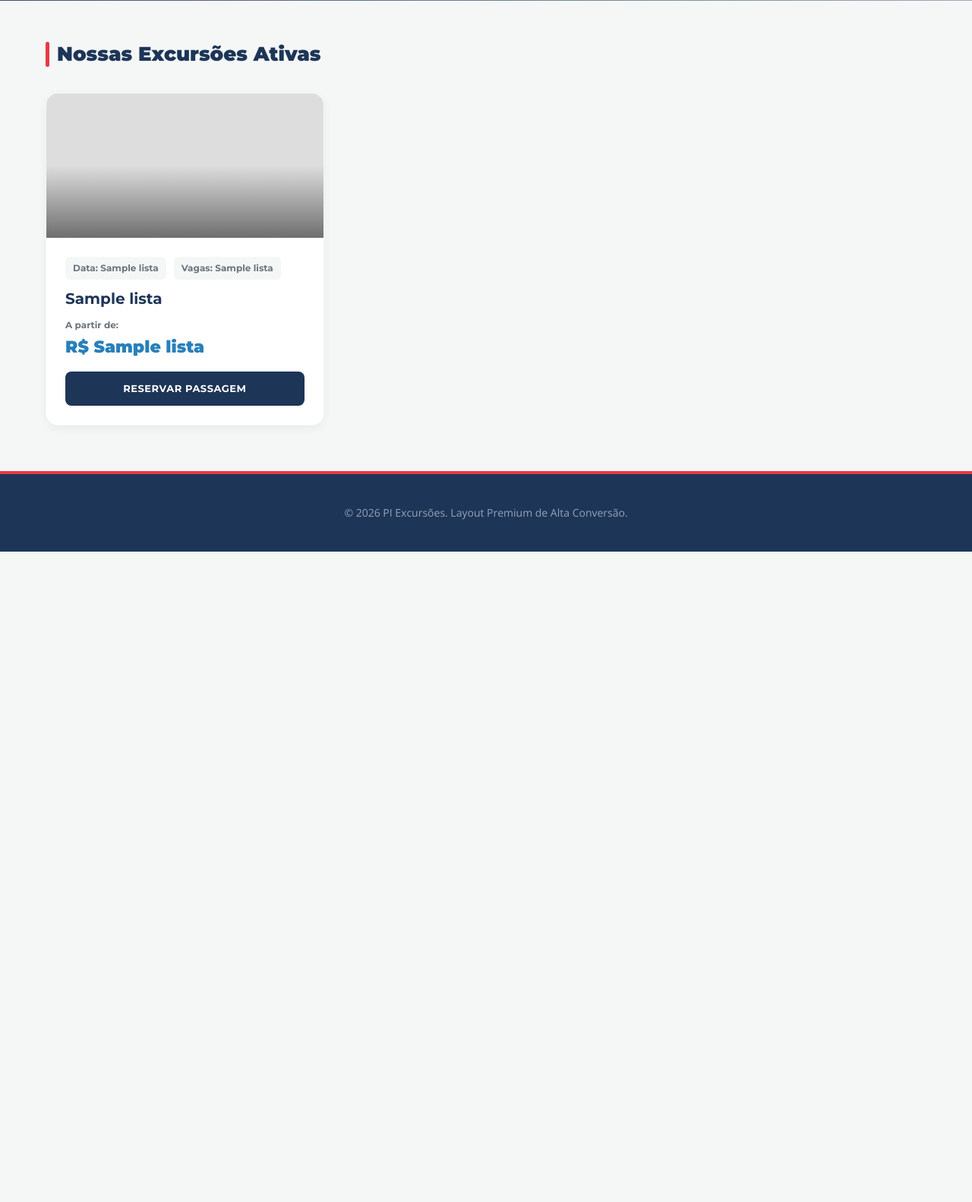
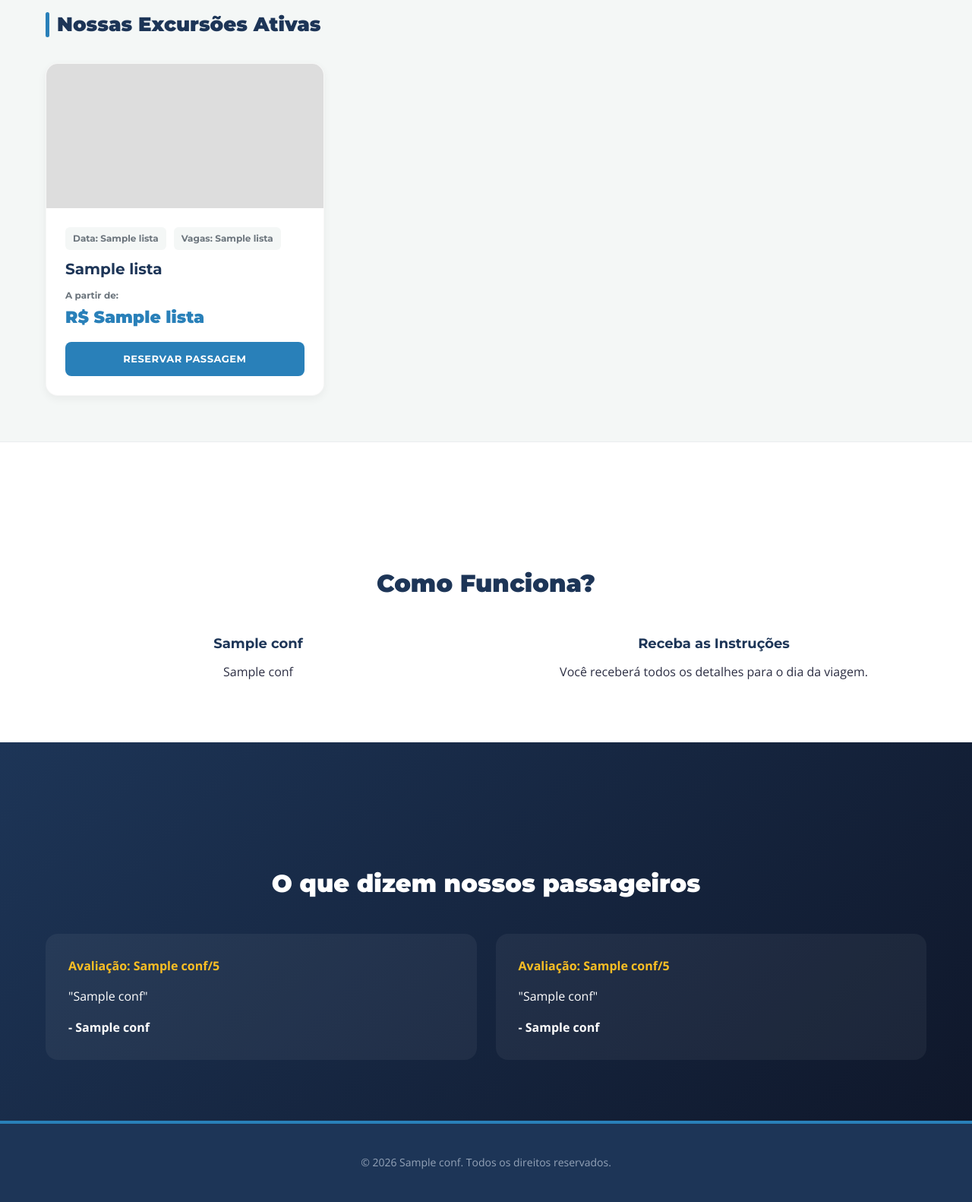
Before and after one commit to Lipeinocencio/projeto-integrador-excursoes, a Flask app: template templates/site.html in a window 1280 px wide. Shown: the part 573-2155 px from the top of the page at 76% size. Before the commit the page ends 1299 px from the top, so only its background shows below. Run offline with Flask 3, Linux system fonts and the light colour scheme; the template is opened without the code that fills it: most values are stand-ins (such as "Sample title", 1, 10 or a date in 2020); some libraries are stand-ins or nearby versions.

Commit message:
Update site.html

```diff
--- a/templates/site.html
+++ b/templates/site.html
@@ -3,18 +3,15 @@
 <head>
     <meta charset="UTF-8">
     <meta name="viewport" content="width=device-width, initial-scale=1.0">
-    <title>PI Excursões - Site Oficial</title>
-
-    <link rel="preconnect" href="https://fonts.googleapis.com">
-    <link rel="preconnect" href="https://fonts.gstatic.com" crossorigin>
+    <title>{{ conf[1] }} - Site Oficial</title>
     <link href="https://fonts.googleapis.com/css2?family=Montserrat:wght@500;700;900&family=Open+Sans:wght@400;600;700&display=swap" rel="stylesheet">
 
     <style>
         :root {
-            --primary-color: #E63946;
-            --primary-hover: #D62828;
-            --secondary-color: #1D3557;
-            --secondary-hover: #14213d;
+            --primary-color: #1D3557;
+            --primary-hover: #14213d;
+            --secondary-color: #2980b9;
+            --secondary-hover: #1f6391;
             --text-dark: #2B2D42;
             --text-light: #6C757D;
             --bg-light: #F4F7F6;
@@ -24,69 +21,78 @@
             --shadow-md: 0 12px 30px rgba(0,0,0,0.08);
             --radius-main: 16px;
             --radius-btn: 8px;
-            --accent-blue: #2980b9; /* Substituição de tons verdes */
+            --accent-blue: #2980b9;
         }
 
         * { margin: 0; padding: 0; box-sizing: border-box; }
         body { background-color: var(--bg-light); color: var(--text-dark); font-family: 'Open Sans', sans-serif; line-height: 1.6; overflow-x: hidden; }
         h1, h2, h3, h4, .logo { font-family: 'Montserrat', sans-serif; }
         a { text-decoration: none; color: inherit; transition: color 0.3s; }
-        a:hover { color: var(--primary-color); }
-        ul { list-style: none; }
+        a:hover { color: var(--secondary-color); }
         .container { max-width: 1200px; margin: 0 auto; padding: 0 20px; }
 
         .btn { padding: 12px 24px; border: none; border-radius: var(--radius-btn); cursor: pointer; font-family: 'Montserrat', sans-serif; font-weight: 700; font-size: 13px; text-transform: uppercase; letter-spacing: 0.5px; transition: all 0.3s ease; text-align: center; }
-        .btn-primary { background-color: var(--primary-color); color: var(--white); box-shadow: 0 4px 10px rgba(230, 57, 70, 0.3); }
-        .btn-primary:hover { background-color: var(--primary-hover); transform: translateY(-2px); box-shadow: 0 6px 15px rgba(230, 57, 70, 0.4); }
+        .btn-primary { background-color: var(--primary-color); color: var(--white); }
+        .btn-primary:hover { background-color: var(--primary-hover); transform: translateY(-2px); }
         .btn-secondary { background-color: var(--secondary-color); color: var(--white); width: 100%; margin-top: 15px; }
-        .btn-secondary:hover { background-color: var(--secondary-hover); transform: translateY(-2px); box-shadow: 0 6px 15px rgba(29, 53, 87, 0.3); }
-        .btn-outline { border: 1px solid var(--border-color); background: var(--bg-light); padding: 8px 12px; border-radius: var(--radius-btn); cursor: pointer; transition: 0.3s; color: var(--text-light); font-size: 12px; font-weight: 600;}
-        .btn-outline:hover { background: var(--border-color); color: var(--primary-color); }
+        .btn-secondary:hover { background-color: var(--secondary-hover); transform: translateY(-2px); }
 
         .top-bar { background-color: var(--text-dark); color: #ccc; font-size: 12px; padding: 10px 0; font-weight: 600; }
         .top-bar .container { display: flex; justify-content: space-between; }
-        .top-bar span { margin-right: 15px; }
 
         header { background-color: var(--white); box-shadow: var(--shadow-sm); position: sticky; top: 0; z-index: 100; }
         .header-main { display: flex; justify-content: space-between; align-items: center; padding: 20px 0; }
-        .logo { font-size: 26px; font-weight: 900; color: var(--primary-color); text-transform: uppercase; letter-spacing: -1px; }
-        .search-container { flex: 1; max-width: 450px; margin: 0 40px; position: relative; }
-        .search-container input { width: 100%; padding: 12px 20px; border: 2px solid var(--bg-light); border-radius: 30px; outline: none; font-family: 'Open Sans', sans-serif; font-size: 14px; transition: 0.3s; background-color: var(--bg-light); }
-        .search-container input:focus { border-color: var(--secondary-color); background-color: var(--white); }
 
-        .header-actions { display: flex; gap: 25px; align-items: center; color: var(--secondary-color); font-family: 'Montserrat', sans-serif; font-size: 14px; font-weight: 700; text-transform: uppercase; }
-        .header-actions a { cursor: pointer; transition: 0.3s; position: relative; }
-        .header-actions a:hover { color: var(--primary-color); }
+        .logo-container { display: flex; align-items: center; gap: 15px; }
+        .logo-img { height: 40px; border-radius: 4px; }
+        .logo-text { font-size: 26px; font-weight: 900; color: var(--primary-color); text-transform: uppercase; letter-spacing: -1px; }
+
+        .header-actions { display: flex; gap: 25px; align-items: center; color: var(--primary-color); font-family: 'Montserrat', sans-serif; font-size: 14px; font-weight: 700; text-transform: uppercase; }
+        .header-actions a { cursor: pointer; transition: 0.3s; }
 
         .navbar { background-color: var(--white); border-top: 1px solid var(--border-color); display: flex; justify-content: center; padding: 15px 0; gap: 40px; }
-        .navbar a { font-family: 'Montserrat', sans-serif; font-weight: 700; font-size: 13px; text-transform: uppercase; letter-spacing: 1px; color: var(--secondary-color); position: relative; }
-        .navbar a::after { content: ''; position: absolute; width: 0; height: 2px; bottom: -5px; left: 0; background-color: var(--primary-color); transition: width 0.3s; }
-        .navbar a:hover::after { width: 100%; }
+        .navbar a { font-family: 'Montserrat', sans-serif; font-weight: 700; font-size: 13px; text-transform: uppercase; color: var(--primary-color); }
 
-        .hero { background: linear-gradient(to right, rgba(29, 53, 87, 0.85), rgba(29, 53, 87, 0.4)), url('https://via.placeholder.com/1200x500/1D3557/fff?text=SHOW+INCRIVEL') center/cover; color: var(--white); padding: 120px 20px; display: flex; flex-direction: column; justify-content: center; align-items: center; text-align: center; }
-        .hero h1 { font-size: 48px; margin-bottom: 15px; text-transform: uppercase; font-weight: 900; letter-spacing: -1px; text-shadow: 0 4px 10px rgba(0,0,0,0.3); }
+        /* Renderização Dinâmica do Banner Principal via CMS */
+        .hero {
+            background: linear-gradient(to right, rgba(29, 53, 87, 0.85), rgba(29, 53, 87, 0.4)),
+            url('{% if conf[3] %}{{ url_for("static", filename="uploads/" + conf[3]) }}{% else %}https://via.placeholder.com/1200x500/1D3557/fff?text=DESTAQUE{% endif %}') center/cover;
+            color: var(--white); padding: 120px 20px; display: flex; flex-direction: column; justify-content: center; align-items: center; text-align: center;
+        }
+        .hero h1 { font-size: 48px; margin-bottom: 15px; text-transform: uppercase; font-weight: 900; text-shadow: 0 4px 10px rgba(0,0,0,0.3); }
         .hero p { font-size: 20px; font-weight: 400; max-width: 600px; text-shadow: 0 2px 5px rgba(0,0,0,0.3); }
 
         .section-header { display: flex; justify-content: space-between; align-items: flex-end; margin-bottom: 30px; margin-top: 50px;}
-        .section-header h2 { font-size: 26px; color: var(--secondary-color); font-weight: 900; position: relative; padding-left: 15px; }
-        .section-header h2::before { content: ''; position: absolute; left: 0; top: 10%; height: 80%; width: 5px; background-color: var(--primary-color); border-radius: 5px; }
+        .section-header h2 { font-size: 26px; color: var(--primary-color); font-weight: 900; position: relative; padding-left: 15px; }
+        .section-header h2::before { content: ''; position: absolute; left: 0; top: 10%; height: 80%; width: 5px; background-color: var(--secondary-color); border-radius: 5px; }
 
         .grid { display: grid; grid-template-columns: repeat(auto-fill, minmax(280px, 1fr)); gap: 30px; margin-bottom: 60px; }
-
-        .card { background: var(--white); border-radius: var(--radius-main); overflow: hidden; box-shadow: var(--shadow-sm); transition: all 0.3s ease; display: flex; flex-direction: column; position: relative; border: 1px solid rgba(0,0,0,0.03); }
-        .card:hover { transform: translateY(-8px); box-shadow: var(--shadow-md); border-color: rgba(0,0,0,0.08); }
+        .card { background: var(--white); border-radius: var(--radius-main); overflow: hidden; box-shadow: var(--shadow-sm); transition: all 0.3s ease; display: flex; flex-direction: column; border: 1px solid rgba(0,0,0,0.03); }
+        .card:hover { transform: translateY(-8px); box-shadow: var(--shadow-md); }
 
         .card-img { height: 190px; background-color: #ddd; display: flex; align-items: center; justify-content: center; background-size: cover; background-position: center; position: relative; }
-        .card-img::after { content: ''; position: absolute; bottom: 0; left: 0; width: 100%; height: 50%; background: linear-gradient(to top, rgba(0,0,0,0.5), transparent); }
-
         .card-body { padding: 25px; display: flex; flex-direction: column; flex: 1; }
         .card-meta { display: flex; flex-wrap: wrap; gap: 10px; font-size: 12px; color: var(--text-light); margin-bottom: 12px; font-weight: 600; }
         .card-meta span { background: var(--bg-light); padding: 5px 10px; border-radius: 6px; font-family: 'Montserrat', sans-serif; }
-        .card-title { font-size: 20px; margin-bottom: 12px; color: var(--secondary-color); line-height: 1.3; }
+        .card-title { font-size: 20px; margin-bottom: 12px; color: var(--primary-color); line-height: 1.3; }
         .card-price { font-size: 22px; color: var(--accent-blue); font-weight: 900; margin-top: auto; font-family: 'Montserrat', sans-serif;}
         .card-price small { font-size: 12px; font-weight: 600; color: var(--text-light); display: block; margin-bottom: 2px; }
 
-        footer { background-color: var(--secondary-color); color: #94A3B8; padding: 40px 0; text-align: center; font-size: 14px; border-top: 4px solid var(--primary-color);}
+        /* Como Funciona e FAQ */
+        .section-title-center { text-align: center; margin-bottom: 40px; margin-top: 80px;}
+        .section-title-center h2 { font-size: 32px; color: var(--primary-color); font-weight: 900;}
+        .steps-wrapper { background-color: var(--white); padding: 80px 0; border-top: 1px solid var(--border-color); }
+        .steps-grid { display: grid; grid-template-columns: repeat(auto-fit, minmax(250px, 1fr)); gap: 40px; text-align: center; }
+        .step-title { font-size: 18px; margin-bottom: 10px; color: var(--primary-color); }
+
+        /* Depoimentos */
+        .testimonials { background: linear-gradient(135deg, var(--primary-color) 0%, #0F172A 100%); color: var(--white); padding: 80px 0; text-align: center; }
+        .testimonials .section-title-center h2 { color: var(--white); }
+        .test-grid { display: grid; grid-template-columns: repeat(auto-fit, minmax(320px, 1fr)); gap: 25px; }
+        .test-card { background: rgba(255, 255, 255, 0.05); padding: 30px; border-radius: var(--radius-main); text-align: left; }
+        .stars { color: #FBBF24; font-weight: 700; margin-bottom: 15px; }
+
+        footer { background-color: var(--primary-color); color: #94A3B8; padding: 40px 0; text-align: center; font-size: 14px; border-top: 4px solid var(--secondary-color);}
     </style>
 </head>
 <body>
@@ -94,28 +100,32 @@
     <div class="top-bar">
         <div class="container">
             <div>
-                <span>Tel: (11) 99999-9999</span>
-                <span>E-mail: contato@piexcursoes.com.br</span>
+                <span>Atendimento ao Cliente</span>
             </div>
         </div>
     </div>
 
     <header>
         <div class="container header-main">
-            <a href="/site" class="logo">PI Excursões</a>
-            <div class="search-container"><input type="text" placeholder="Buscar excursão..."></div>
+            <a href="/site" class="logo-container">
+                {% if conf[2] %}
+                <img src="{{ url_for('static', filename='uploads/' + conf[2]) }}" alt="Logo" class="logo-img">
+                {% else %}
+                <span class="logo-text">{{ conf[1] }}</span>
+                {% endif %}
+            </a>
             <div class="header-actions">
                 <a href="/login" title="Minha Conta">Minha Conta</a>
                 <a href="/" title="Painel Admin">Painel Admin</a>
             </div>
         </div>
-        <nav class="navbar"><a href="#">Home</a><a href="#">Destinos</a><a href="#">Contato</a></nav>
+        <nav class="navbar"><a href="#">Início</a><a href="#">Catálogo</a></nav>
     </header>
 
     <section class="hero">
         <div class="container">
-            <h1>Sua Próxima Viagem Começa Aqui</h1>
-            <p>Conforto e segurança para os melhores destinos. Reserve sua vaga hoje mesmo.</p>
+            <h1>{{ conf[4] }}</h1>
+            <p>{{ conf[5] }}</p>
         </div>
     </section>
 
@@ -125,7 +135,6 @@
         </div>
 
         <div class="grid">
-            <!-- Laço dinâmico integrado com o Banco de Dados -->
             {% for viagem in lista %}
             <div class="card">
                 {% if viagem[5] %}
@@ -145,13 +154,51 @@
                 </div>
             </div>
             {% else %}
-            <p>Nenhuma excursão cadastrada no momento. Acesse o painel administrativo para adicionar novos destinos.</p>
+            <p>Nenhuma excursão cadastrada no momento.</p>
             {% endfor %}
         </div>
     </main>
 
+    <section class="steps-wrapper">
+        <div class="container">
+            <div class="section-title-center">
+                <h2>Como Funciona?</h2>
+            </div>
+            <div class="steps-grid">
+                <div class="step-card">
+                    <h3 class="step-title">{{ conf[9] }}</h3>
+                    <p class="step-desc">{{ conf[10] }}</p>
+                </div>
+                <div class="step-card">
+                    <h3 class="step-title">Receba as Instruções</h3>
+                    <p class="step-desc">Você receberá todos os detalhes para o dia da viagem.</p>
+                </div>
+            </div>
+        </div>
+    </section>
+
+    <section class="testimonials">
+        <div class="container">
+            <div class="section-title-center">
+                <h2>O que dizem nossos passageiros</h2>
+            </div>
+            <div class="test-grid">
+                <div class="test-card">
+                    <div class="stars">Avaliação: {{ conf[12] }}/5</div>
+                    <p class="test-text">"{{ conf[13] }}"</p>
+                    <p style="margin-top: 15px; font-weight: bold; color: white;">- {{ conf[11] }}</p>
+                </div>
+                <div class="test-card">
+                    <div class="stars">Avaliação: {{ conf[15] }}/5</div>
+                    <p class="test-text">"{{ conf[16] }}"</p>
+                    <p style="margin-top: 15px; font-weight: bold; color: white;">- {{ conf[14] }}</p>
+                </div>
+            </div>
+        </div>
+    </section>
+
     <footer>
-        <p>© 2026 PI Excursões. Layout Premium de Alta Conversão.</p>
+        <p>© 2026 {{ conf[1] }}. Todos os direitos reservados.</p>
     </footer>
 
 </body>
```
